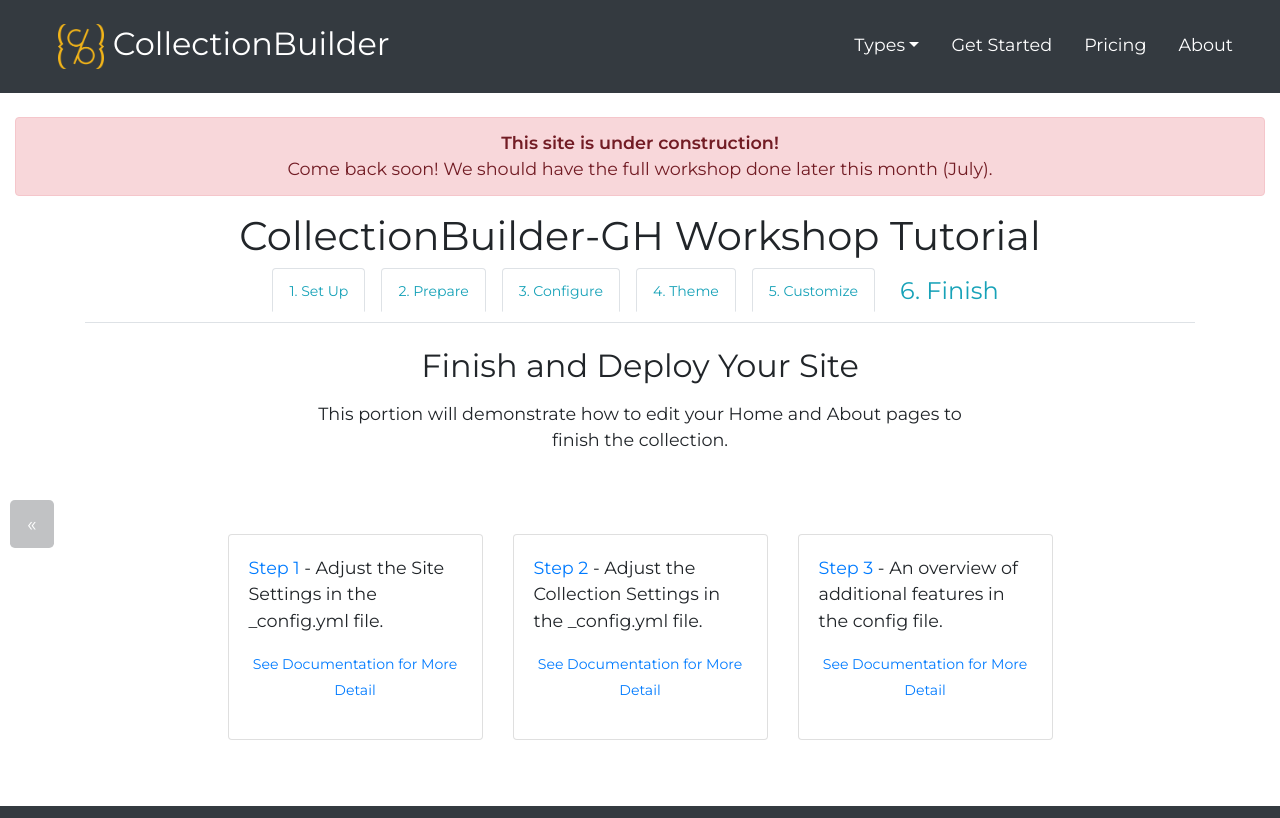
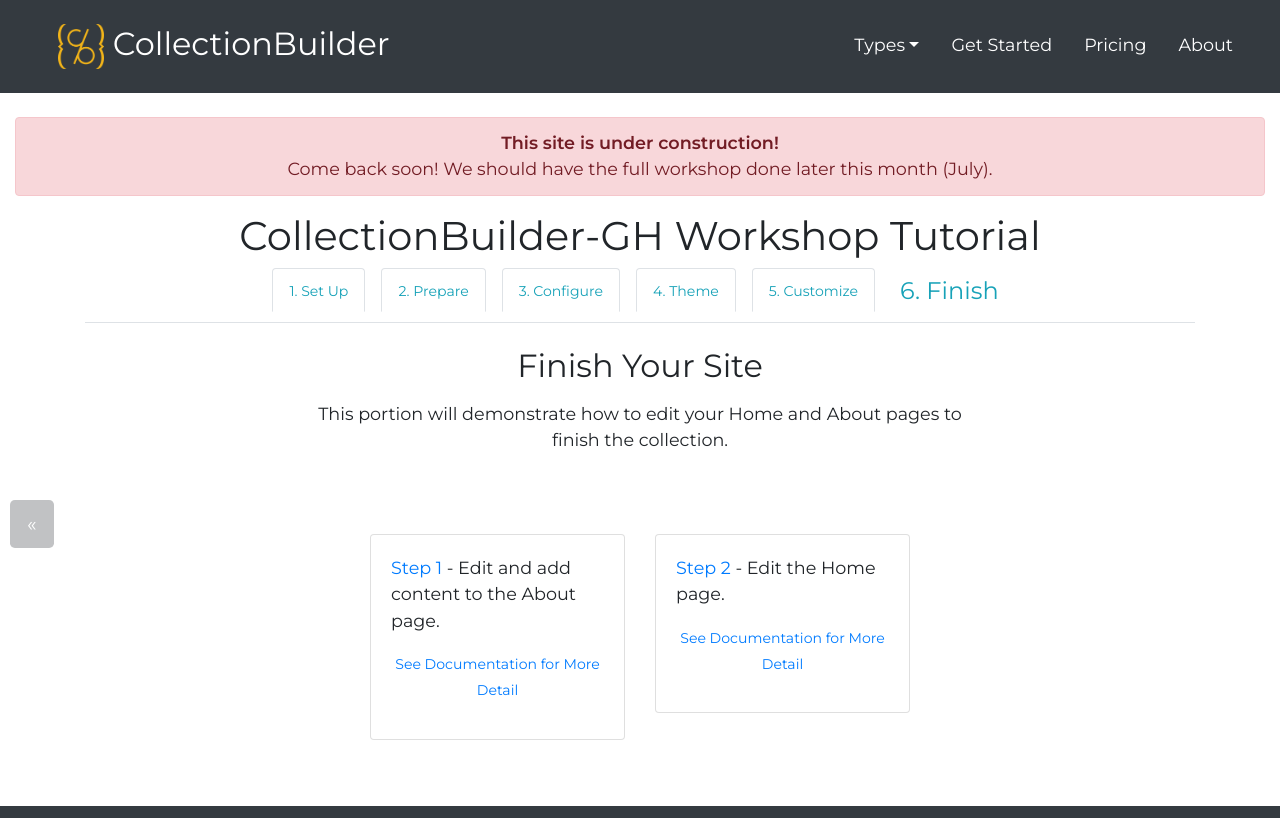
Before and after one commit to CollectionBuilder/collectionbuilder.github.io, a Jekyll site: the page built from _workshop-gh/finish.md, in a window 1280 px wide. Shown: the top 818 px of the page. Built offline with Jekyll 4.4.1, drawn with Linux system fonts in a browser that asks for light colours; comment, search, counter and statistics services are not loaded; grey boxes are pictures that could not be loaded.

```diff
--- a/_workshop-gh/finish.md
+++ b/_workshop-gh/finish.md
@@ -1,18 +1,15 @@
 ---
 step: 6
 permalink: workshop/gh/finish.html
-video: h9JInGywC4o
-title: Finish and Deploy Your Site
+video: QS3kiFmaBeA
+title: Finish Your Site
 shorttitle: Finish
 overview: This portion will demonstrate how to edit your Home and About pages to finish the collection.
 steps:
-  - text: Adjust the Site Settings in the _config.yml file.
+  - text: Edit and add content to the About page.
     time: 0
-    doc: https://collectionbuilder.github.io/docs/config.html#site
-  - text: Adjust the Collection Settings in the _config.yml file.
-    time: 100
-    doc: https://collectionbuilder.github.io/docs/config.html#coll
-  - text: An overview of additional features in the config file.
-    time: 200
-    doc: https://collectionbuilder.github.io/docs/config.html#additional
+    doc: https://collectionbuilder.github.io/docs/finish.html#about-page
+  - text: Edit the Home page.
+    time: 446
+    doc: https://collectionbuilder.github.io/docs/finish.html#home-page
 ---
```
